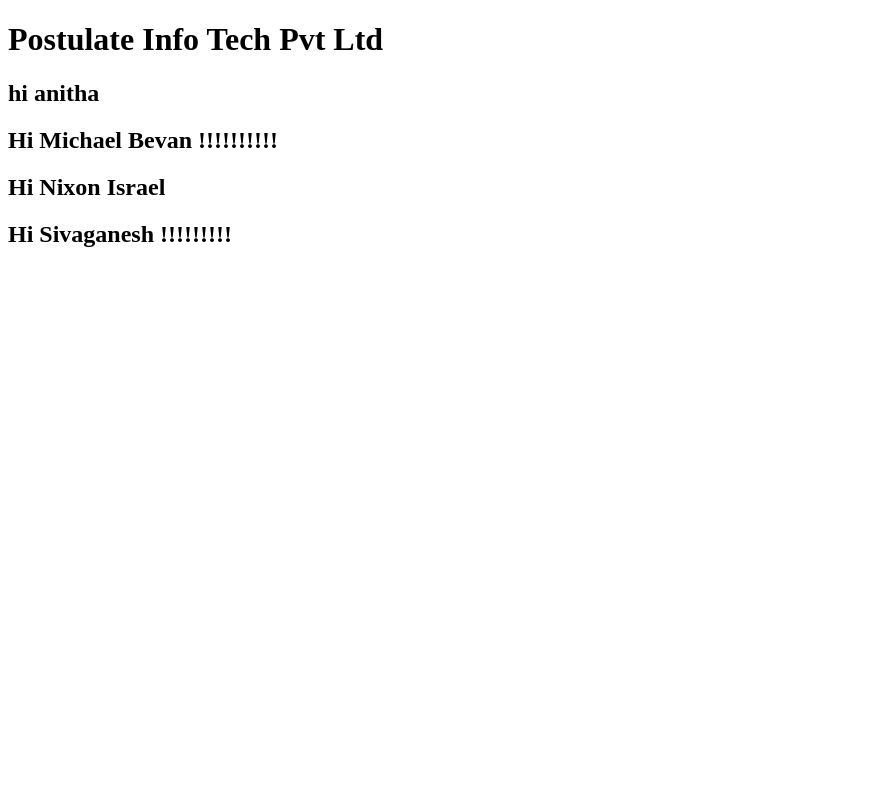
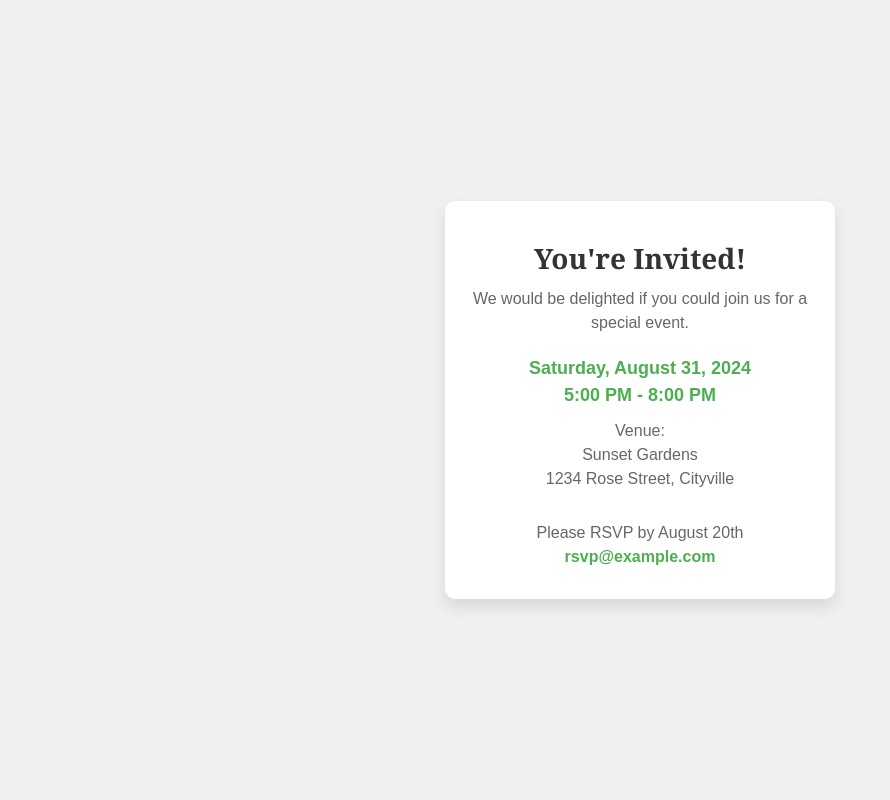
Before and after one commit to fc2-postulate/dev, a Django app: page / in a window 1280 px wide. Shown: the whole page, without its empty margins (0-890 px from the left). Run offline with Django 5.2, Linux system fonts and the light colour scheme.

Commit message:
change invitation design

```diff
--- a/myapp_1/templates/myapp_1/index.html
+++ b/myapp_1/templates/myapp_1/index.html
@@ -3,15 +3,72 @@
 <head>
     <meta charset="UTF-8">
     <meta name="viewport" content="width=device-width, initial-scale=1.0">
-    <title>Document</title>
+   <title>Invitation</title>
+    <style>
+        body {
+            font-family: 'Arial', sans-serif;
+            background-color: #f0f0f0;
+            display: flex;
+            justify-content: center;
+            align-items: center;
+            height: 100vh;
+            margin: 0;
+        }
+
+        .invitation-card {
+            background-color: #fff;
+            width: 350px;
+            padding: 20px;
+            box-shadow: 0 8px 16px rgba(0, 0, 0, 0.1);
+            border-radius: 10px;
+            text-align: center;
+        }
+
+        .invitation-card h1 {
+            font-family: 'Georgia', serif;
+            font-size: 28px;
+            color: #333;
+            margin-bottom: 10px;
+        }
+
+        .invitation-card p {
+            font-size: 16px;
+            color: #666;
+            margin: 10px 0;
+            line-height: 1.5;
+        }
+
+        .invitation-card .date-time {
+            margin-top: 20px;
+            font-size: 18px;
+            font-weight: bold;
+            color: #4CAF50;
+        }
+
+        .invitation-card .rsvp {
+            margin-top: 30px;
+            font-size: 16px;
+            color: #666;
+        }
+
+        .invitation-card .rsvp a {
+            color: #4CAF50;
+            text-decoration: none;
+            font-weight: bold;
+        }
+
+        .invitation-card .rsvp a:hover {
+            text-decoration: underline;
+        }
+    </style>
 </head>
 <body>
-
-    <h1>Postulate Info Tech Pvt Ltd </h1>
-    <h2>hi anitha<h2>
-    <h2>Hi Michael Bevan !!!!!!!!!!</h2>
-    <h2>Hi Nixon Israel</h2>
-    <h2>Hi Sivaganesh !!!!!!!!!</h2>
-
+    <div class="invitation-card">
+        <h1>You're Invited!</h1>
+        <p>We would be delighted if you could join us for a special event.</p>
+        <p class="date-time">Saturday, August 31, 2024<br>5:00 PM - 8:00 PM</p>
+        <p>Venue:<br>Sunset Gardens<br>1234 Rose Street, Cityville</p>
+        <p class="rsvp">Please RSVP by August 20th<br><a href="mailto:rsvp@example.com">rsvp@example.com</a></p>
+    </div>
 </body>
 </html>
```
